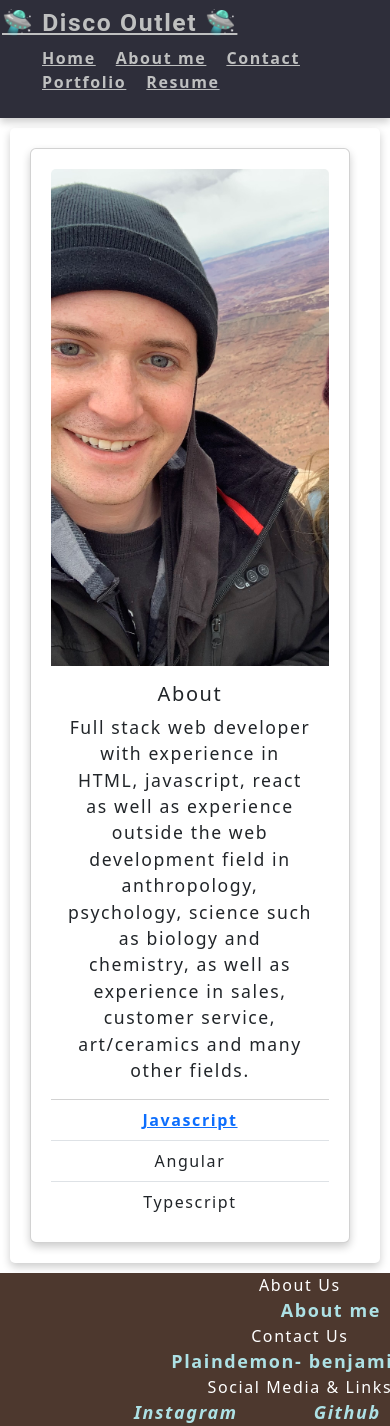
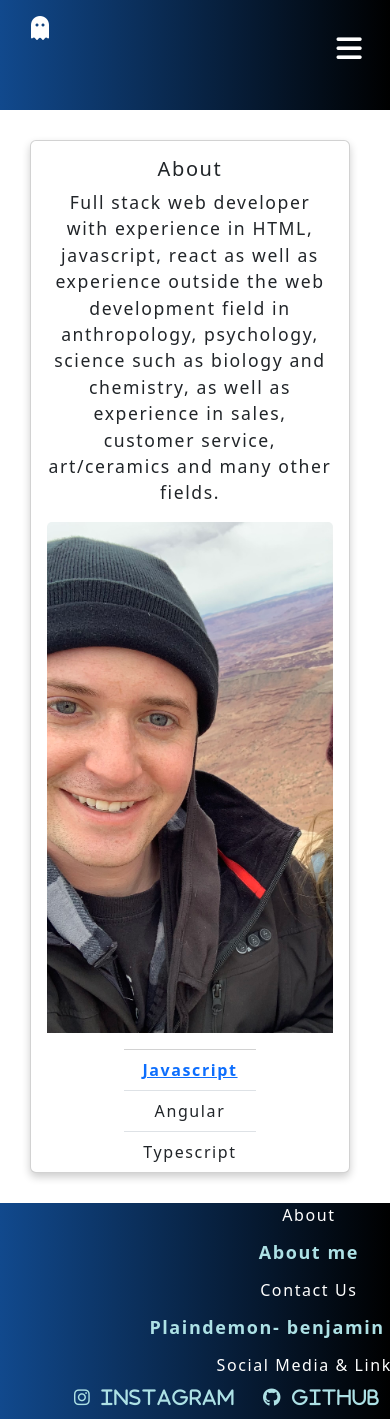
Before and after one commit to Plaindemon/disco-outlet-react-portfolio, a React (Create React App) app: page /about in a window 390 px wide. Shown: the top 1426 px of the page. Built offline with nearby package versions, Linux system fonts and the light colour scheme.

Commit message:
working on more styling and mobile responsiveness

```diff
--- a/package.json
+++ b/package.json
@@ -5,6 +5,9 @@
   "dependencies": {
     "@emotion/react": "^11.7.1",
     "@emotion/styled": "^11.6.0",
+    "@fortawesome/fontawesome-svg-core": "^6.4.0",
+    "@fortawesome/free-regular-svg-icons": "^6.4.0",
+    "@fortawesome/free-solid-svg-icons": "^6.4.0",
     "@testing-library/jest-dom": "^5.16.1",
     "@testing-library/react": "^12.1.2",
     "@testing-library/user-event": "^13.5.0",
--- a/public/index.html
+++ b/public/index.html
@@ -24,6 +24,7 @@
       work correctly both with client-side routing and a non-root public URL.
       Learn how to configure a non-root public URL by running `npm run build`.
     -->
+    <script src="https://kit.fontawesome.com/ff44e231f9.js" crossorigin="anonymous"></script>
     <title>React App</title>
   </head>
   <body>
--- a/src/components/About/About.css
+++ b/src/components/About/About.css
@@ -2,22 +2,40 @@
     padding: 20px;
     margin: 10px;
     border-radius: 5px;
-    box-shadow: 0 4px 8px 0 rgba(0,0,0,0.2);
+
     transition: 0.3s;
 }
 
 .about-modal{
     display: flex;
     /* flex-direction: row; */
-    justify-content: space-between;
-    /* align-items: flex-start; */
+    justify-content: center;
+    align-items: center;
     /* position:initial; */
     background-color: #ade1e5;
-    padding: 20px;
+    width: 20rem;
+    /* padding: ; */
     /* border-radius: 10px; */
     border-radius: 5px;
     box-shadow: 0 4px 8px 0 rgba(0,0,0,0.2);
     transition: 0.3s;
+}
+
+.about-modal-body {
+    /* display: flex; */
+    /* justify-content: start; */
+}
+.about-modal-body-title {
+    display: flex;
+    justify-content: center;
+}
+.about-modal-body-text {
+    display: flex;
+    /* justify-content: start; */
+}
+.about-modal-body-img {
+    display: flex;
+    /* justify-content: start; */
 }
 
 .about-header{
--- a/src/components/About/infoBox.js
+++ b/src/components/About/infoBox.js
@@ -4,11 +4,11 @@ import Ben from "../../assets/images/ben.jpg";
 
 function AboutMe() {
   return (
-    <Card style={{ width: "20rem" }} className="about-modal">
-      <Card.Img variant="top" src={Ben} />
-      <Card.Body>
-        <Card.Title>About</Card.Title>
-        <Card.Text>
+    <Card className="about-modal">
+
+      <Card.Body className="about-modal-body">
+        <Card.Title className="about-modal-body-title">About</Card.Title>
+        <Card.Text className="about-modal-body-text">
           {" "}
           Full stack web developer with experience in HTML, javascript, react as
           well as experience outside the web development field in anthropology,
@@ -16,6 +16,7 @@ function AboutMe() {
           experience in sales, customer service, art/ceramics and many other
           fields.
         </Card.Text>
+        <Card.Img className="about-modal-body-img"variant="top" src={Ben} />
       </Card.Body>
       <ListGroup className="list-group-flush">
         <ListGroup.Item>
--- a/src/components/Footer/Footer.css
+++ b/src/components/Footer/Footer.css
@@ -11,7 +11,7 @@
   text-align: center;
   bottom: 0;
   width: 100%;
-  background-color: #4d382e;
+  background: linear-gradient(90deg, rgb(17, 73, 141) 0%, rgb(0, 0, 0) 100%);
   background-size: cover;
   /* text-align: center; */
   /* @media (max-width: 1000px) {
@@ -51,18 +51,38 @@
   } */
 }
 
-
+.footer-container-inner-div {
+  display: flex;
+  flex-direction: column;
+}
+.footer-container-inner-social-div {
+  display: flex;
+  flex-direction: row;
+}
 .footer-link {
   color: #ade1e5;
-  margin-bottom: 20px;
+  margin-bottom: 30px;
   font-size: 18px;
   text-decoration: none;
-  /* display: flex; */
-  /* flex-direction: column; */
-  /* text-align: center; */
-  margin-left: 60px;
-  /* :hover {
-       color: #2D3142;
-       transition: 200ms ease-in;
-   } */
+  display: flex;
+  flex-direction: column;
+  text-align: center;
+  margin: 10px;
+
 }
+.footer-link-social {
+  color: #ade1e5;
+  margin-bottom: 30px;
+  font-size: 18px;
+  text-decoration: none;
+  display: flex;
+  flex-direction: row;
+  text-align: center;
+  margin: 10px;
+
+}
+
+.footer-link:hover {
+  color: #ffffff;
+  transition: 200ms ease-in;
+}
--- a/src/components/Footer/index.js
+++ b/src/components/Footer/index.js
@@ -6,36 +6,45 @@ function Footer() {
   return (
     <footer className="footer footer-container">
       <div className="footer-div">
-        <div>
-          <div className="footer-header">About Us</div>
+        <div className="footer-container-outer-div">
+          <div className="footer-container-inner-div">
+            <div className="footer-header">About</div>
             <a className="footer-link" href="about">
               About me
             </a>
           </div>
-        <div>
+        </div>
+
+        <div className="footer-container-outer-div">
+          <div className="footer-container-inner-div">
             <div className="footer-header">Contact Us</div>
             <a className="footer-link" href="contact">
               Plaindemon- benjamin chaplin
             </a>
           </div>
-        <div>
+        </div>
+        <div className="footer-container-outer-div">
+          <div className="footer-container-inner-div">
             <div className="footer-header">Social Media & Links </div>
-
+            <div className="footer-container-inner-social-div">
               <a
-            className="footer-link"
+                className="footer-link-social"
                 href="https://www.instagram.com/plaindemon/"
               >
                 <i className="fab fa-instagram">
                   <span style={{ marginLeft: "10px" }}>Instagram</span>
                 </i>
               </a>
-          <a className="footer-link" href="https://github.com/Plaindemon">
+              <a
+                className="footer-link-social"
+                href="https://github.com/Plaindemon"
+              >
                 <i className="fab fa-github">
                   <span style={{ marginLeft: "10px" }}>Github</span>
                 </i>
               </a>
               <a
-            className="footer-link"
+                className="footer-link-social"
                 href="https://www.youtube.com/channel/UCEMRkkQ9fW2MZpi1sLab3ng"
               >
                 <i className="fab fa-youtube">
@@ -44,6 +53,8 @@ function Footer() {
               </a>
             </div>
           </div>
+        </div>
+      </div>
     </footer>
   );
 }
--- a/src/components/Navbar/index.js
+++ b/src/components/Navbar/index.js
@@ -1,37 +1,70 @@
-import React from "react";
+import React, { useState, useEffect } from "react";
 import { Link } from "react-router-dom";
 import "./navbar.css";
 
 function Nav() {
+  const [click, setClick] = useState(false);
+  const [button, setButton] = useState(true);
+
+  const handleClick = () => setClick(!click);
+  const closeMobileMenu = () => setClick(false);
+
+  const showButton = () => {
+    if (window.innerWidth <= 960) {
+      setButton(false);
+    } else {
+      setButton(true);
+    }
+  };
+
+  useEffect(() => {
+    showButton();
+  }, []);
+  window.addEventListener("resize", showButton);
   return (
     <header className="navbar">
-      <h2>
-        <Link to="/home">
-          <span role="img" aria-label="camera">
-            {" "}
-            🛸 Disco Outlet 🛸{" "}
-          </span>
-        </Link>
-      </h2>
-      <nav>
-        <ul className="flex-row">
-          <li className="mx-2">
-            <Link to="home">Home</Link>
+      <div className="navbar-container">
+        <h2>
+          <Link to="/" className="navbar-logo" onClick={closeMobileMenu}>
+            <i class="fa-solid fa-ghost" />
+          </Link>
+        </h2>
+
+        <div className="menu-icon" onClick={handleClick}>
+          <i className={click ? "fas fa-times" : "fas fa-bars"} />
+        </div>
+        <ul className={click ? "nav-menu active" : "nav-menu"}>
+          {/* <li className="nav-item">
+            <Link to="home" className="nav-links" onClick={closeMobileMenu}>
+              Home
+            </Link>
+          </li> */}
+          <li className="nav-item">
+            <Link to="about" className="nav-links" onClick={closeMobileMenu}>
+              About me
+            </Link>
           </li>
-          <li className="mx-2">
-            <Link to="about">About me</Link>
+          <li className="nav-item">
+            <Link to="contact" className="nav-links" onClick={closeMobileMenu}>
+              Contact
+            </Link>
           </li>
-          <li className="mx-2">
-            <Link to="contact">Contact</Link>
+          <li className="nav-item">
+            <Link
+              to="portfolio"
+              className="nav-links"
+              onClick={closeMobileMenu}
+            >
+              Portfolio
+            </Link>
           </li>
-          <li className="mx-2">
-            <Link to="portfolio">Portfolio</Link>
-          </li>
-          <li className="mx-2">
-            <Link to="resume">Resume</Link>
+          <li className="nav-item">
+            <Link to="resume" className="nav-links" onClick={closeMobileMenu}>
+              Resume
+            </Link>
           </li>
         </ul>
-      </nav>
+      </div>
     </header>
   );
 }
--- a/src/components/Navbar/navbar.css
+++ b/src/components/Navbar/navbar.css
@@ -1,6 +1,154 @@
 .navbar {
-    background-color: #2e2e3a;
-    border-bottom: 5px;
-    box-shadow: 0 4px 8px 0 rgba(0,0,0,0.2);
-    transition: 0.3s;
+  background: linear-gradient(90deg, rgb(17, 73, 141) 0%, rgb(0, 0, 0) 100%);
+  height: 110px;
+  display: flex;
+  justify-content: center;
+  align-items: center;
+  font-size: 1rem;
+  position: sticky;
+  top: 0;
+  z-index: 999;
 }
+
+.navbar-container {
+  display: flex;
+  justify-content: center;
+  align-items: center;
+  height: 120px;
+  max-width: 1500px;
+}
+
+.navbar-logo {
+  color: #fff;
+  justify-self: normal;
+  margin-left: 20px;
+  cursor: pointer;
+  text-decoration: none;
+  font-size: 1.5rem;
+  font-family: "Caveat", cursive;
+  display: flex;
+  align-items: center;
+}
+
+.nav-menu {
+  display: grid;
+  grid-template-columns: repeat(4, auto);
+  /* grid-gap: 10px; */
+  list-style: none;
+  text-align: center;
+  width: 60vw;
+  justify-content: end;
+  margin-right: 2rem;
+}
+
+.nav-item {
+  height: 80px;
+}
+
+.nav-links {
+  color: #fff;
+  display: flex;
+  align-items: center;
+  text-decoration: none;
+  padding: 0.5rem 1rem;
+  height: 100%;
+}
+
+.nav-links:hover {
+  border-bottom: 4px solid #fff;
+  transition: all 0.2s ease-out;
+}
+
+.fa-bars {
+  color: #fff;
+}
+
+.nav-links-mobile {
+  display: none;
+}
+
+.menu-icon {
+  display: none;
+}
+
+@media screen and (max-width: 960px) {
+  .NavbarItems {
+    position: relative;
+  }
+
+  .nav-menu {
+    display: flex;
+    flex-direction: column;
+    width: 100%;
+    height: 90vh;
+    position: absolute;
+    top: 80px;
+    left: -100%;
+    opacity: 1;
+    transition: all 0.5s ease;
+  }
+
+  .nav-menu.active {
+    background: #242222;
+    left: 0;
+    opacity: 1;
+    transition: all 0.5s ease;
+    z-index: 1;
+  }
+
+  .nav-links {
+    text-align: center;
+    padding: 2rem;
+    width: 100%;
+    display: table;
+  }
+
+  .nav-links:hover {
+    background-color: #fff;
+    color: #242424;
+    border-radius: 0;
+  }
+
+  .navbar-logo {
+    position: absolute;
+    top: 0;
+    left: 0;
+    transform: translate(25%, 50%);
+  }
+
+  .menu-icon {
+    display: block;
+    position: absolute;
+    top: 0;
+    right: 0;
+    transform: translate(-100%, 60%);
+    font-size: 1.8rem;
+    cursor: pointer;
+  }
+
+  .fa-times {
+    color: #fff;
+    font-size: 2rem;
+  }
+
+  .nav-links-mobile {
+    display: block;
+    text-align: center;
+    margin: 2rem auto;
+    border-radius: 4px;
+    width: 80%;
+    text-decoration: none;
+    font-size: 1.5rem;
+    background-color: transparent;
+    color: #fff;
+    padding: 14px 20px;
+    border: 1px solid #fff;
+    transition: all 0.3s ease-out;
+  }
+
+  .nav-links-mobile:hover {
+    background: #fff;
+    color: #242424;
+    transition: 250ms;
+  }
+}
--- a/src/components/Portfolio/Portfolio.css
+++ b/src/components/Portfolio/Portfolio.css
@@ -1,10 +1,9 @@
-.portfolio-container-outer-div{
+.portfolio-container-outer-div {
   /* display: flex; */
   flex-wrap: wrap;
   padding: 20px;
   margin: 10px;
 }
-
 
 .portfolio-container-inner-div {
   /* margin: 20px; */
@@ -24,6 +23,40 @@
 .routes-card {
   box-shadow: 0 6px 20px rgba(56, 125, 255, 0.17);
 }
+
+@media only screen and (min-width: 1200px) {
+  .portfolio-container-outer-div {
+    /* width: 84%; */
+    /* display: flex; */
+    /* flex-direction: column; */
+    /* align-items: center; */
+  }
+  .portfolio-container-inner-div {
+    width: 84%;
+    margin: 2rem;
+    display: flex;
+    flex-flow: column;
+    align-items: center;
+  }
+}
+
+@media only screen and (min-width: 1024px) {
+  .portfolio-container-inner-div {
+    margin: 2rem;
+    display: flex;
+    flex-flow: column;
+    align-items: center;
+  }
+}
+
+@media only screen and (max-width: 1024px) {
+  .portfolio-container-inner-div {
+    margin: 2rem;
+    display: flex;
+    flex-flow: column;
+    align-items: center;
+  }
+}
 .carousel {
   margin: 10px;
   background-color: #2e2e3a;
@@ -31,38 +64,36 @@
   /* align-items: center; */
 }
 
-.carousel-caption{
+.carousel-caption {
   background-color: #bbb8b2ce;
   color: darkgrey;
 }
 
-.work-section{
+.work-section {
   flex-direction: row;
   justify-content: start;
   padding: 20px;
   /* align-items: center; */
 }
 
-.card-body-port{
+.card-body-port {
   align-items: center;
-    background-color:#ADE1E5;
+  background-color: #ade1e5;
   border-radius: 10px;
   padding: 20px;
-    box-shadow: 0 4px 8px 0 rgba(0,0,0,0.2);
+  box-shadow: 0 4px 8px 0 rgba(0, 0, 0, 0.2);
   transition: 0.3s;
-
 }
-.card-body-port:hover{
+.card-body-port:hover {
   /* display: flex; */
   /* align-items: center; */
-    box-shadow: 0 8px 16px 0 rgba(0,0,0,0.2);
-
+  box-shadow: 0 8px 16px 0 rgba(0, 0, 0, 0.2);
 }
 
-.card-list{
+.card-list {
   /* padding: 10px; */
 }
 
-.work-link{
+.work-link {
   padding-left: 10px;
 }
--- a/src/components/Resume/index.js
+++ b/src/components/Resume/index.js
@@ -9,15 +9,17 @@ import {
   Accordion,
 } from "react-bootstrap";
 // import { Container } from "../Footer/FooterStyles";
-import resumePdf from "../../assets/pdf/resume.pdf";
+import resumePdf from "../../assets/pdf/Ben-Resume-2023.pdf";
 
 import "./resume.css";
 
 function Resume() {
   return (
-    <div>
+    <div className="resume-div-outer">
       <Button id="print" type="button" className="btn button">
-        <a href={resumePdf} className="button-style">Print PDF</a>
+        <a href={resumePdf} className="button-style">
+          Print PDF
+        </a>
       </Button>
       <div></div>
       <Accordion defaultActiveKey="0">
@@ -75,17 +77,20 @@ function Resume() {
                   </Card.Title>
                   <ListGroup className="resume-box" variant="flush">
                     <ListGroup.Item>
-                  •  Increased individual sales progressively each month by 20%
+                      • Increased individual sales progressively each month by
+                      20%
                     </ListGroup.Item>
                     <ListGroup.Item>
-                  •  Collaborated with a team of 15 people to increase departments sales above goals  consistently each month
+                      • Collaborated with a team of 15 people to increase
+                      departments sales above goals consistently each month
                     </ListGroup.Item>
                     <ListGroup.Item>
-                  • Managed time proficiently to make more sales inquiries and
-                  bring in more potential clientele{" "}
+                      • Managed time proficiently to make more sales inquiries
+                      and bring in more potential clientele{" "}
                     </ListGroup.Item>
                     <ListGroup.Item>
-                  •  Created returning clients and lifetime customers by using quality service and communication skills
+                      • Created returning clients and lifetime customers by
+                      using quality service and communication skills
                     </ListGroup.Item>
                   </ListGroup>
                 </Card.Body>
@@ -108,19 +113,23 @@ function Resume() {
                     <ListGroup className="resume-box" variant="flush">
                       <ListGroup.Item>
                         {" "}
-                    • Created innovative backroom organization for quick refilling and easy inventory management of new products
+                        • Created innovative backroom organization for quick
+                        refilling and easy inventory management of new products
                       </ListGroup.Item>
                       <ListGroup.Item>
                         {" "}
-                    • Each month I individually sold between 30-40% of the stores monthly sales
+                        • Each month I individually sold between 30-40% of the
+                        stores monthly sales
                       </ListGroup.Item>
                       <ListGroup.Item>
                         {" "}
-                    • Top 3 in sales performance every month throughout my two years at the store
+                        • Top 3 in sales performance every month throughout my
+                        two years at the store
                       </ListGroup.Item>
                       <ListGroup.Item>
                         {" "}
-                    •  Created displays to increase the sales of both new and old product in the store
+                        • Created displays to increase the sales of both new and
+                        old product in the store
                       </ListGroup.Item>
                     </ListGroup>
                   </Card.Body>
@@ -141,15 +150,19 @@ function Resume() {
                   <ListGroup className="resume-box" variant="flush">
                     <ListGroup.Item>
                       {" "}
-                  •  Grew a successful small business with over 30 clients within few months time
+                      • Grew a successful small business with over 30 clients
+                      within few months time
                     </ListGroup.Item>
                     <ListGroup.Item>
                       {" "}
-                  • Accumulated a 5 star customer satisfaction rate with over ten profile reviews
+                      • Accumulated a 5 star customer satisfaction rate with
+                      over ten profile reviews
                     </ListGroup.Item>
                     <ListGroup.Item>
                       {" "}
-                  • Maintained long term customers using high quality communication services, photo updates, and quick response time
+                      • Maintained long term customers using high quality
+                      communication services, photo updates, and quick response
+                      time
                     </ListGroup.Item>
                   </ListGroup>
                 </Card.Body>
@@ -202,7 +215,6 @@ function Resume() {
           </Accordion.Body>
         </Accordion.Item>
       </Accordion>
-
     </div>
   );
 }
--- a/src/components/Resume/resume.css
+++ b/src/components/Resume/resume.css
@@ -13,3 +13,7 @@
     display: flex;
     flex-direction: row;
 } */
+
+.resume-div-outer {
+    margin: 20px;
+}
```
Also changed, not shown: 2 other files (tests, documents, lock files or other folders). Lines whose indentation alone changed are shown as unchanged.
